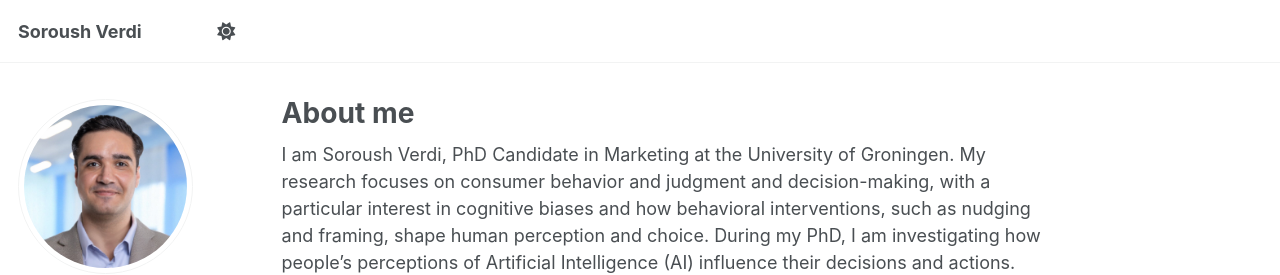
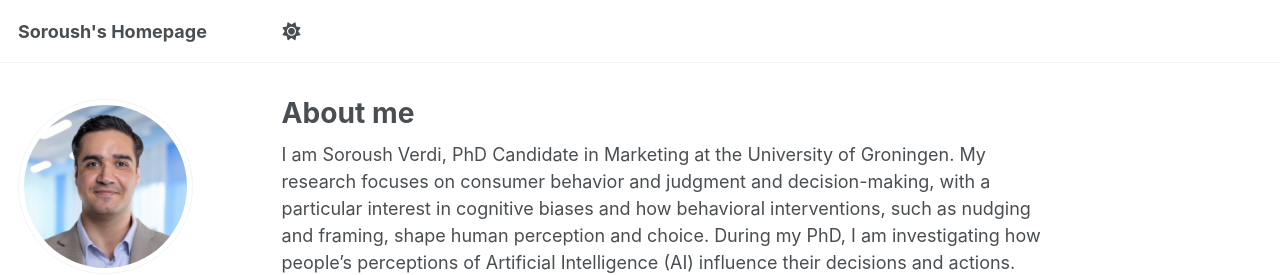
Before and after one commit to soroushverdi/soroushverdi.github.io, a Jekyll site: the page built from _pages/about.md, in a window 1280 px wide. Shown: the top 275 px of the page. Built offline with Jekyll 4.4.1, drawn with Linux system fonts in a browser that asks for light colours; some web fonts are replaced; a script that is not in the unit is left out.

Commit message:
Update _config.yml

```diff
--- a/_config.yml
+++ b/_config.yml
@@ -9,7 +9,7 @@
 # Basic Site Settings
 locale                   : "en-US"
 site_theme               : "default" # Currently available options are "default", "air"
-title                    : "Soroush Verdi"
+title                    : "Soroush's Homepage"
 title_separator          : "-"
 name                     : &name "Soroush Verdi"
 description              : &description "PhD Candidate in Marketing"
```
